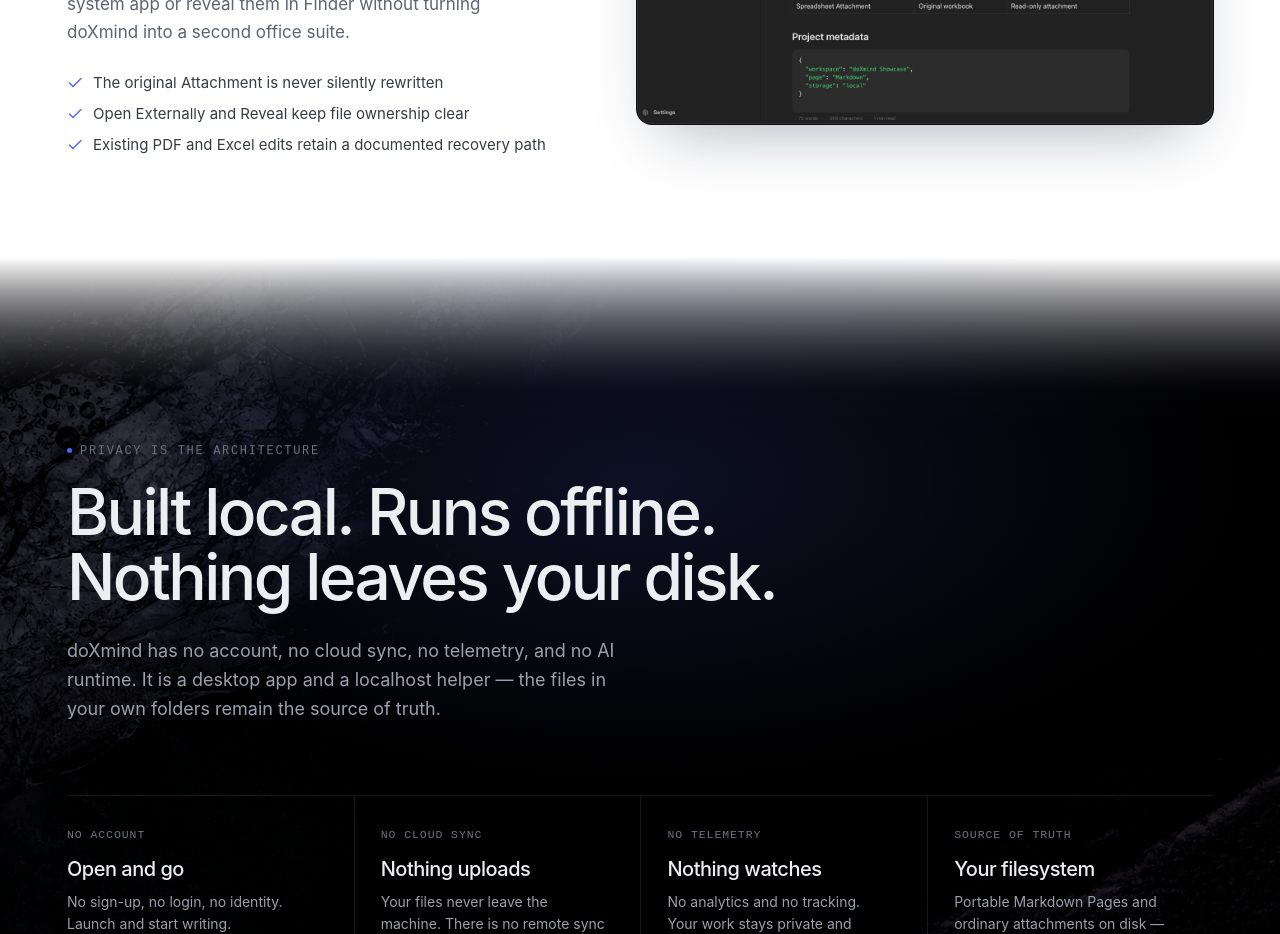
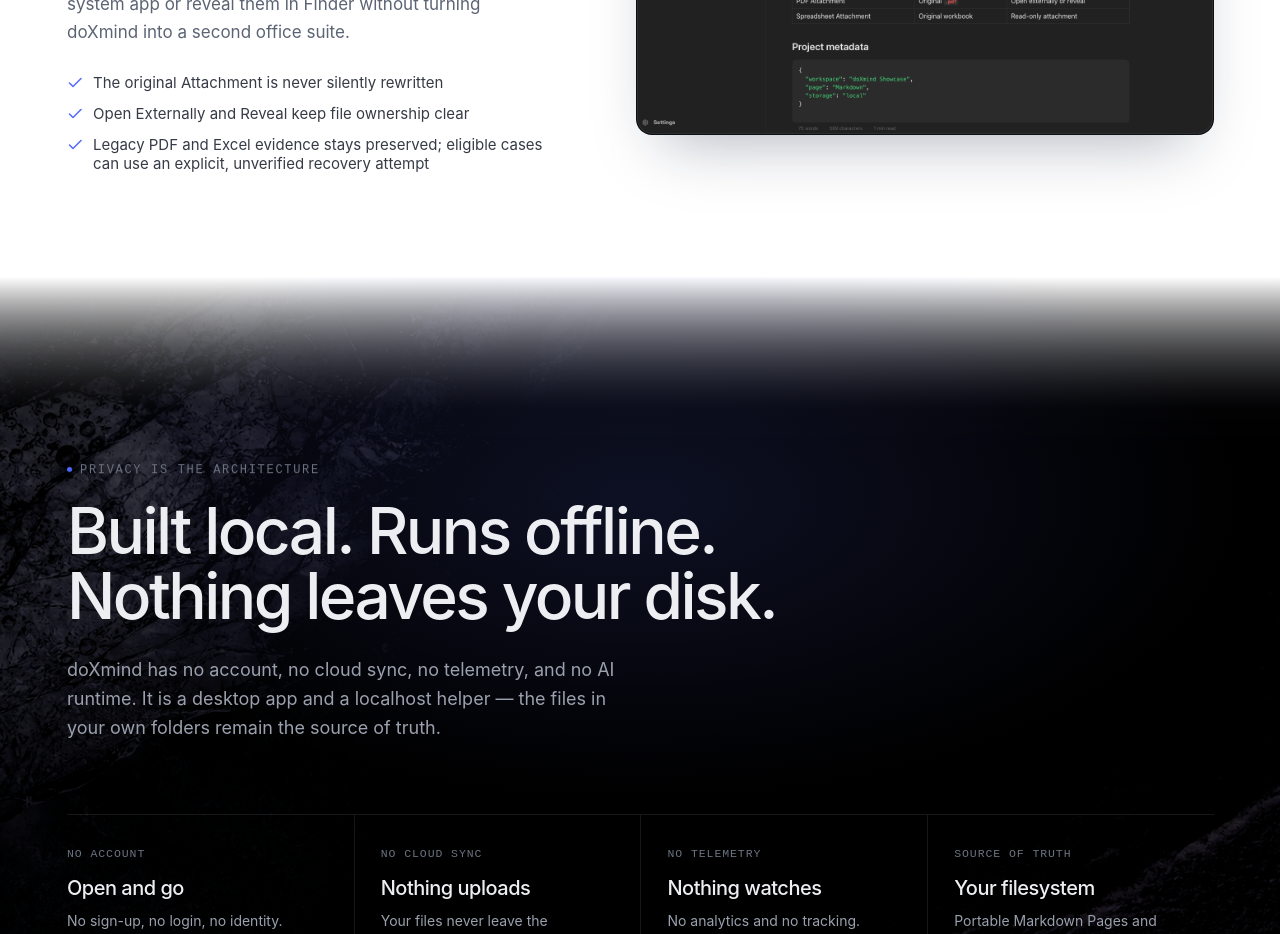
Before and after one commit to doXmind/offical_web, a React (Vite) app: page / in a window 1280 px wide. Shown: the part 3200-4134 px from the top of the page. Built offline with nearby package versions, Linux system fonts and the light colour scheme.

Commit message:
Scope legacy recovery claims to eligible evidence

```diff
--- a/scripts/check-site.js
+++ b/scripts/check-site.js
@@ -78,6 +78,7 @@
     'A fully local, Markdown-native knowledge workspace.',
     'One editing surface: the Markdown Page.',
     'read-only Attachments',
+    'eligible cases can use an explicit, unverified recovery attempt',
     'v1.8.0',
   ]) {
     assert.equal(bodyText.includes(requiredSurface), true, `${requiredSurface} should appear`)
--- a/src/pages/Home.jsx
+++ b/src/pages/Home.jsx
@@ -227,7 +227,7 @@
                 <ul className="feature-points">
                   <li><Check size={16} weight="bold" /> The original Attachment is never silently rewritten</li>
                   <li><Check size={16} weight="bold" /> Open Externally and Reveal keep file ownership clear</li>
-                  <li><Check size={16} weight="bold" /> Existing PDF and Excel edits retain a documented recovery path</li>
+                  <li><Check size={16} weight="bold" /> Legacy PDF and Excel evidence stays preserved; eligible cases can use an explicit, unverified recovery attempt</li>
                 </ul>
               </Reveal>
             </div>
```
Also changed, not shown: 1 other file (tests, documents, lock files or other folders).
